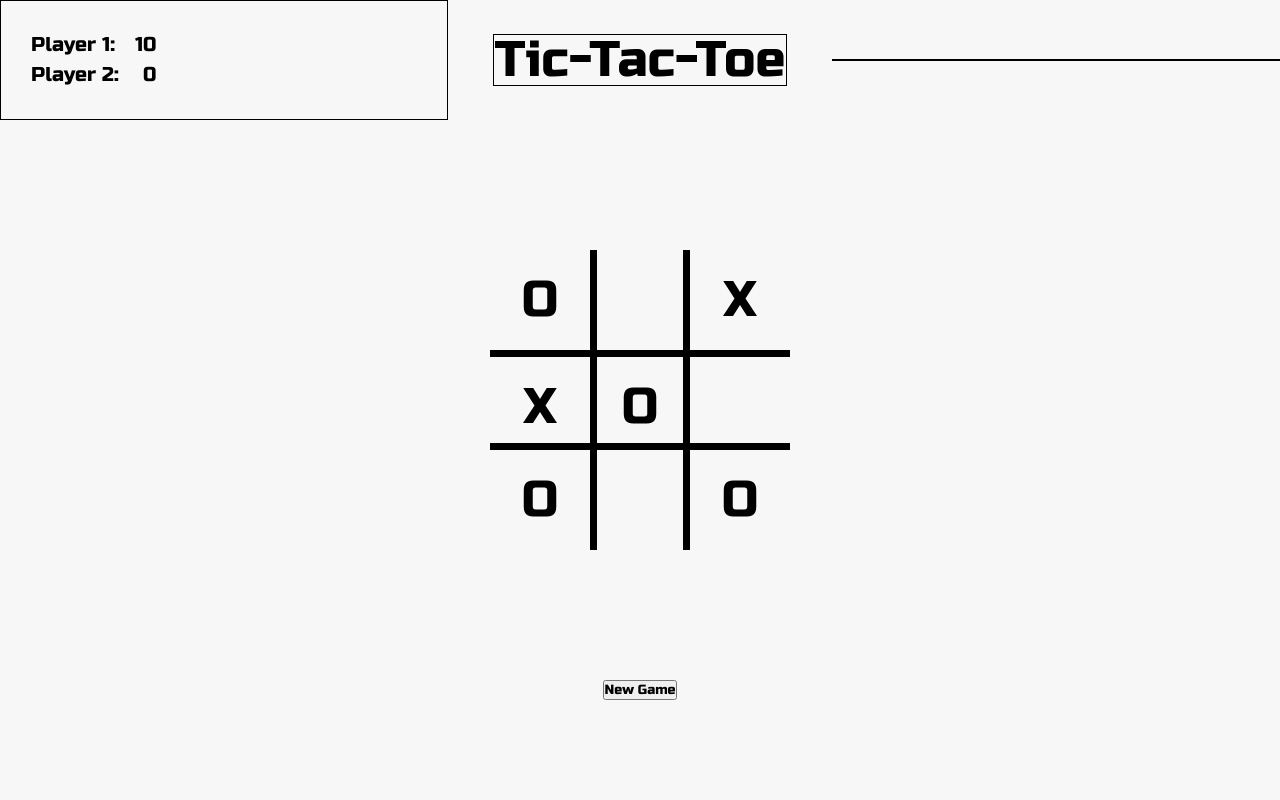
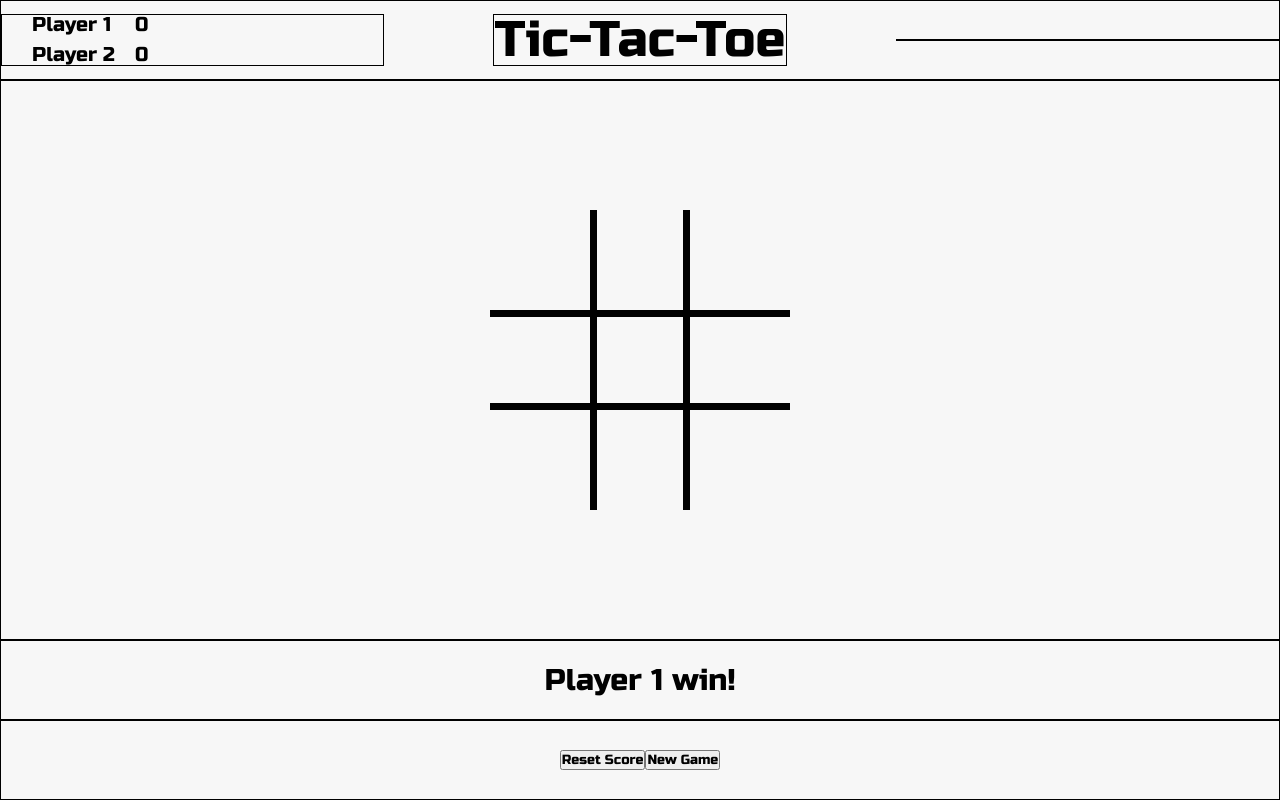
Before and after one commit to robertompfm/tic-tac-toe, a website: page index.html in a window 1280 px wide. Drawn offline with Linux system fonts and the light colour scheme.

Commit message:
basic game flow

```diff
--- a/index.html
+++ b/index.html
@@ -43,8 +43,16 @@
         <div class="cell cell--22 selectable">X</div>
     </div>
   </section>
+  <section class="feedback-area">
+    <p class="feedback">
+      Player 1 win!
+    </p>
+  </section>
   <section class="button-area">
-    <button>
+    <button class="btn btn-reset-score">
+      Reset Score
+    </button>
+    <button class="btn btn-new-game">
       New Game
     </button>
   </section>
--- a/sass/base/_typography.scss
+++ b/sass/base/_typography.scss
@@ -1,5 +1,9 @@
 body,
 button {
   // font-family: 'Do Hyeon', sans-serif;
-  font-family: 'Russo One', sans-serif;
+  font-family: "Russo One", sans-serif;
 }
+
+.feedback {
+  font-size: 3rem;
+}
--- a/sass/layout/_layout.scss
+++ b/sass/layout/_layout.scss
@@ -8,15 +8,10 @@ section {
   align-items: center;
   justify-content: center;
   width: 100vw;
-}
-
-.header,
-.score-area {
-  height: 15vh;
-}
-
-.button-area {
-  align-items: flex-start;
+  height: 10vh;
+  border: solid 1px;
+  flex-direction: row;
+  flex-wrap: wrap;
 }
 
 .game-area {
--- a/sass/pages/_home.scss
+++ b/sass/pages/_home.scss
@@ -11,7 +11,7 @@
 
 .score-area,
 .settings-area {
-  width: 35%;
+  width: 30%;
   border: 1px solid;
 }
 
--- a/scripts/script.js
+++ b/scripts/script.js
@@ -1,37 +1,35 @@
-const PLAYERS_ID = [0, 1]
-const PLAYERS_MARKS = ["O", "X"]
-
-const GAME_AREA = document.querySelector(".game-area");
-
 function removeAllElementsChild(element) {
   while (element.firstChild) {
     element.removeChild(element.lastChild);
   }
 }
 
-const Player = (id, mark) => {
+const Player = (id, mark, name, scoreElement, nameElement) => {
   let score = 0;
 
-  const increaseScore = () => {};
-  return { id, mark, score }
+  const increaseScore = () => {
+    score++;
+  };
+
+  const getScore = () => score;
+
+  const render = () => {
+    scoreElement.textContent = score;
+    nameElement.textContent = name;
+  }
+
+  return { id, mark, getScore, increaseScore, render };
 }
 
 
-const Gameboard = (() => {
-  // const CLEAN_BOARD = [
-  //   ["", "", ""],
-  //   ["", "", ""],
-  //   ["", "", ""],
-  // ];
-
+const Gameboard = () => {
   const CLEAN_BOARD = [
-  ["O", "", "X"],
-  ["X", "O", ""],
-  ["", "", "O"],
+    ["", "", ""],
+    ["", "", ""],
+    ["", "", ""],
   ];
 
-
-  let board = CLEAN_BOARD;
+  let board = JSON.parse(JSON.stringify(CLEAN_BOARD));
 
   const didWin = (player) => {
     const diagOne = [board[0][0], board[1][1], board[2][2]];
@@ -75,7 +73,7 @@ const Gameboard = (() => {
   }
 
   const resetBoard = () => {
-    board = CLEAN_BOARD;
+    board = JSON.parse(JSON.stringify(CLEAN_BOARD));
   }
 
   const render = (gameArea) => {
@@ -91,7 +89,6 @@ const Gameboard = (() => {
         cell.classList.add(`cell--${i}${j}`);
         if (j === 1) cell.classList.add("board--cc");
         if (i === 1) cell.classList.add("board--cr");
-        if (!board[i][j]) cell.classList.add("selectable");
         cell.textContent = board[i][j];
         boardElement.appendChild(cell);
       }
@@ -108,14 +105,108 @@ const Gameboard = (() => {
   }
 
   return { didWin, isComplete, resetBoard, render, makeMove }
+};
+
+
+const displaycontroller = (() => {
+  const PLAYERS_ID = [0, 1]
+  const PLAYERS_MARKS = ["O", "X"]
+  const GAME_AREA = document.querySelector(".game-area");
+  const NEW_GAME = document.querySelector(".btn-new-game");
+  const BOARD_SIZE = 3;
+  const DEFAULT_NAME_ONE = "Player 1";
+  const DEFAULT_NAME_TWO = "Player 2";
+  const SCORE_PLAYER_ONE_EL = document.querySelector(".p1-score");
+  const SCORE_PLAYER_TWO_EL = document.querySelector(".p2-score");
+  const NAME_PLAYER_ONE_EL = document.querySelector(".p1-name");
+  const NAME_PLAYER_TWO_EL = document.querySelector(".p2-name");
+
+  let playerOne = Player(
+    PLAYERS_ID[0],
+    PLAYERS_MARKS[0],
+    DEFAULT_NAME_ONE,
+    SCORE_PLAYER_ONE_EL,
+    NAME_PLAYER_ONE_EL,
+  );
+  let playerTwo = Player(
+    PLAYERS_ID[1],
+    PLAYERS_MARKS[1],
+    DEFAULT_NAME_TWO,
+    SCORE_PLAYER_TWO_EL,
+    NAME_PLAYER_TWO_EL,
+  );
+  let players = [playerOne, playerTwo];
+  let currentPlayerId = playerOne.id;
+  const gameboard = Gameboard();
+
+  const isGameOver = () => {
+    return gameboard.isComplete() ||
+      gameboard.didWin(playerOne) ||
+      gameboard.didWin(playerTwo);
+  }
+
+  const updateScores = () => {
+    for (let i = 0; i < players.length; i++) {
+      if (gameboard.didWin(players[i])) {
+        players[i].increaseScore();
+      }
+    }
+  }
+
+  const renderScores = () => {
+    for (let i = 0; i < players.length; i++) {
+      players[i].render();
+    }
+  }
+
+  const newGame = () => {
+    renderScores();
+    gameboard.resetBoard();
+    gameboard.render(GAME_AREA);
+    updateSelectFunctions();
+  }
+
+  const start = () => {
+    NEW_GAME.addEventListener("click", newGame);
+    newGame();
+  }
+
+  const select = (row, col) => {
+    return () => {
+      gameboard.makeMove(players[currentPlayerId], row, col);
+      switchPlayers();
+      gameboard.render(GAME_AREA);
+      if (!isGameOver()) {
+        updateSelectFunctions();
+      } else {
+        updateScores();
+        renderScores();
+      }
+    }
+  }
+
+  const updateSelectFunctions = () => {
+    for (let i = 0; i < BOARD_SIZE; i++) {
+      for (let j = 0; j < BOARD_SIZE; j++) {
+        const cell = document.querySelector(`.cell--${i}${j}`);
+        if (!cell.textContent) {
+          cell.classList.add("selectable");
+          cell.addEventListener("click", select(i, j));
+        }
+      }
+    }
+  }
+
+  const switchPlayers = () => {
+    currentPlayerId = (currentPlayerId + 1) % 2;
+  }
+
+  const test = () => {
+    gameboard.makeMove(playerOne, 2, 0);
+    gameboard.makeMove(playerTwo, 1, 1);
+    gameboard.render(GAME_AREA);
+  }
+  return { test, start };
 })();
 
-// const gameboard = Gameboard(testBoard);
-
-const player = Player(0, "O");
-const win = Gameboard.didWin(player);
-const complete = Gameboard.isComplete();
-console.log({win});
-console.log({complete});
-Gameboard.makeMove(player, 2, 0);
-Gameboard.render(GAME_AREA);
+displaycontroller.start();
```
Also changed, not shown: css/style.css.
